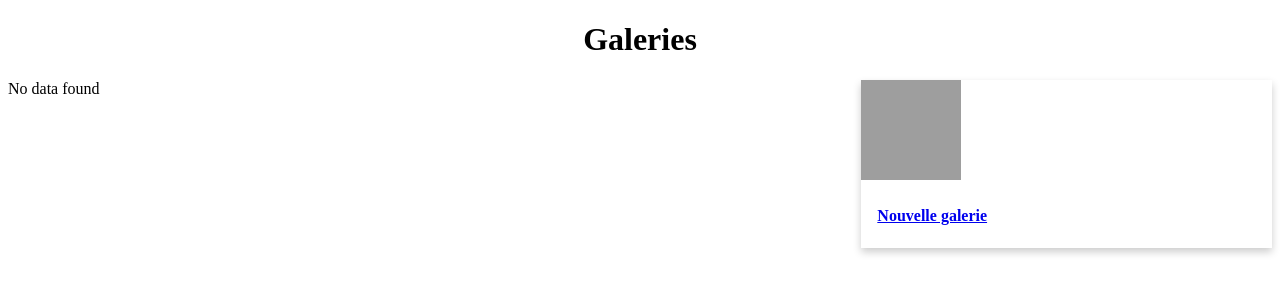
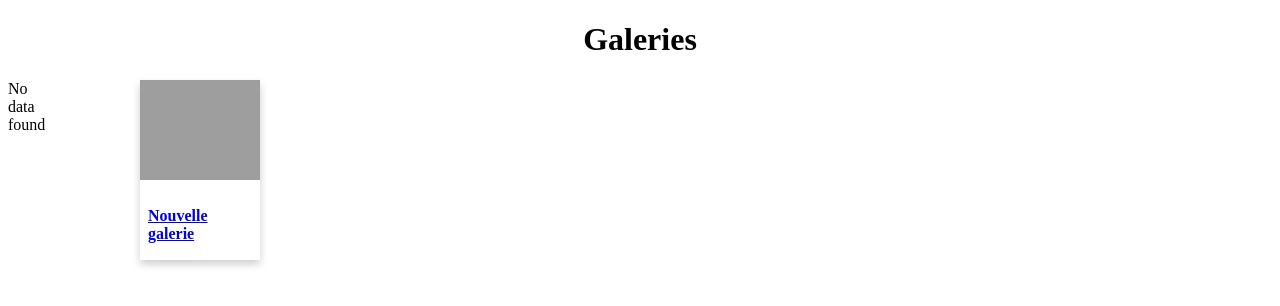
Before and after one commit to AmineMihoubi/over-cloud, a PHP site: page /listeGalerie.php in a window 1280 px wide. Shown: the top 306 px of the page. Run offline with PHP 8.4, Linux system fonts and the light colour scheme; the visitor is signed in with stand-in values (Sample User, id 1); data that the repository does not hold is empty; grey boxes are pictures that could not be loaded.

Commit message:
nouveau UI listeGalerie

```diff
--- a/css/listeGalerie.css
+++ b/css/listeGalerie.css
@@ -2,9 +2,11 @@
 
   display: grid;
 
-  grid-template-columns: repeat(3, 1fr);
+  grid-template-columns: repeat(10, 50px);
+  grid-template-rows: repeat(3,50px);
+  grid-auto-rows: auto;
 
-  grid-auto-rows: auto;
+
 
   grid-gap: 1rem;
 
@@ -14,6 +16,8 @@
     /* Add shadows to create the "card" effect */
     box-shadow: 0 4px 8px 0 rgba(0,0,0,0.2);
     transition: 0.3s;
+    width: 120px;
+    height: 180px;
   }
 
   /* On mouse-over, add a deeper shadow */
@@ -23,5 +27,5 @@
 
   /* Add some padding inside the card container */
   .container {
-    padding: 2px 16px;
+    padding: 2px 8px;
   }
--- a/listeGalerie.php
+++ b/listeGalerie.php
@@ -29,7 +29,7 @@ $res=mysqli_query($conn,$sql_afficher_galeries);
                 while($row = $res->fetch_assoc()){
         ?>
                 <div class="card">
-                    <img src="./image/nophoto.png" alt="Galerie" width ="100" height="100">
+                    <img src="./image/galerieIcon.png" alt="Galerie" width ="120" height="100">
                     <div class="container">
                         <h4><b><?php echo $row['nom']; ?></b></h4>
                         <p></p>
@@ -40,9 +40,9 @@ $res=mysqli_query($conn,$sql_afficher_galeries);
                     }
                     else
                         { echo "No data found"; } ?>
-                <a href="selectionTypeGallerie.php">
+                <a href="newGalleryType.php">
                     <div class="card">
-                        <img src="./image/plus.png" alt="nouvelle" width ="100" height="100">
+                        <img src="./image/plus.png" alt="nouvelle" width ="120px" height="100px">
                         <div class="container">
                             <h4><b>Nouvelle galerie</b></h4>
                             <p></p>
```
Also changed, not shown: image/galerieIcon.png (added).
